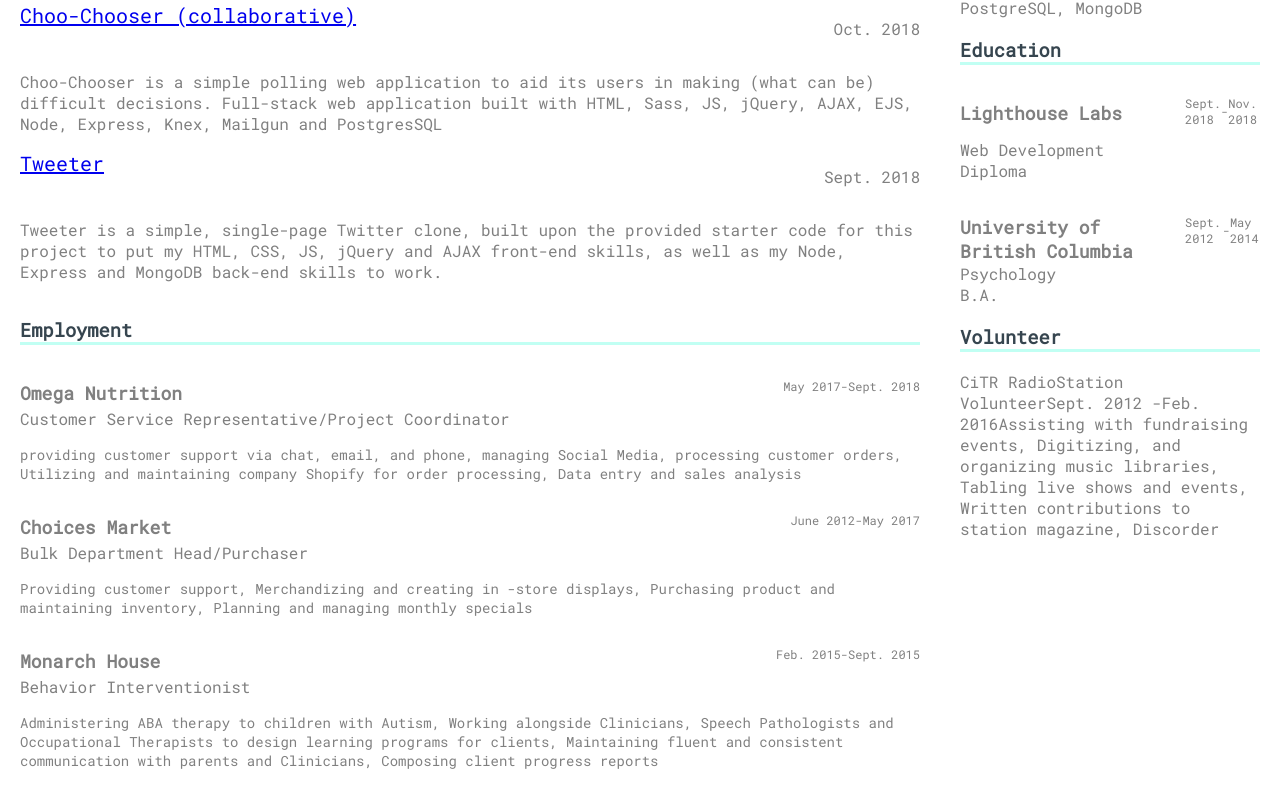
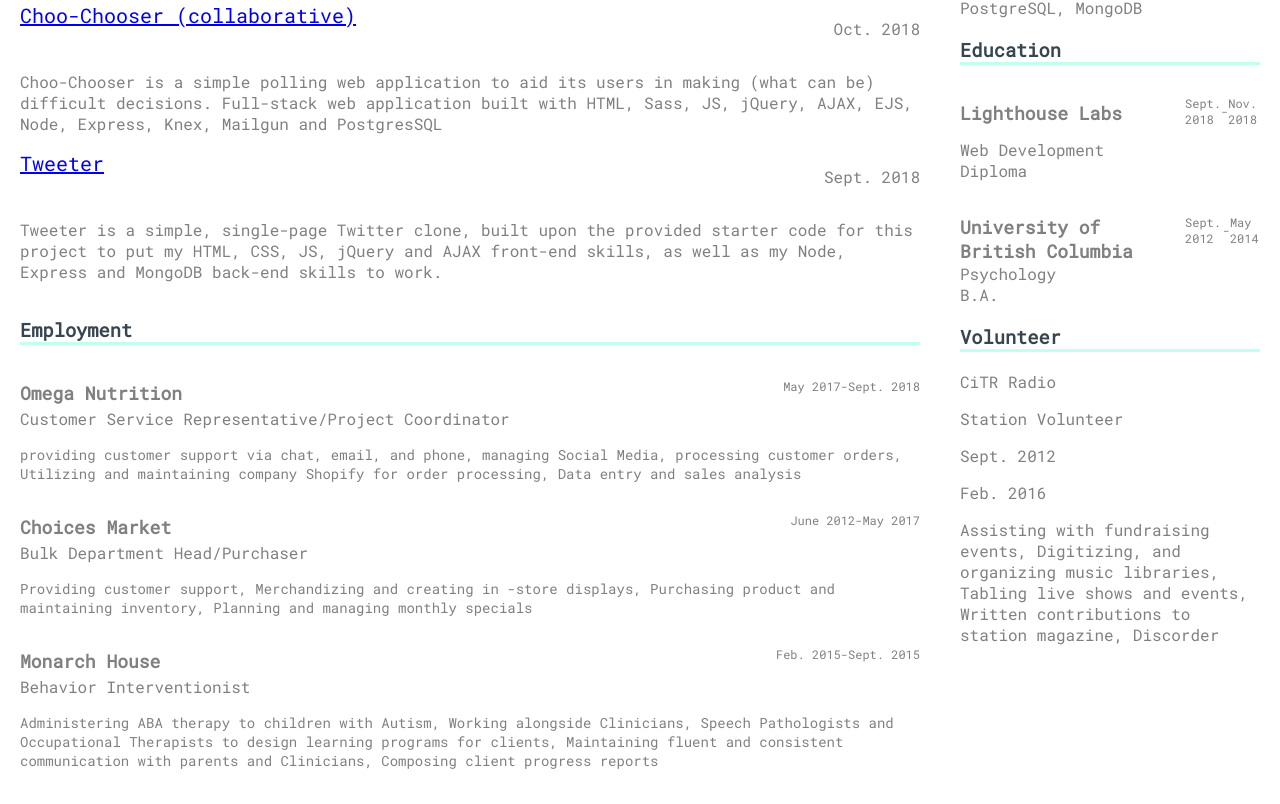
Before and after one commit to haggisbreakfast/resume, a React (Create React App) app: page / in a window 1280 px wide. Shown: the part 810-1614 px from the top of the page. Built offline with nearby package versions, Linux system fonts and the light colour scheme.

Commit message:
creates seperate component for Volunteer

```diff
--- /dev/null
+++ b/src/Volunteer.tsx
@@ -0,0 +1,29 @@
+import React from 'react';
+import styled from 'styled-components';
+import { ResumeVolunteer } from './resume';
+import { Header } from './index';
+
+const VolunteerContainer = styled.div``;
+const Organization = styled.p``;
+const Position = styled.p``;
+const StartDate = styled.p``;
+const EndDate = styled.p``;
+const Summary = styled.p``;
+
+type VolunteerProps = {
+  volunteer: ResumeVolunteer;
+};
+
+export const Volunteer = (props: VolunteerProps) => {
+  const { volunteer } = props;
+  return (
+    <VolunteerContainer>
+      <Header>Volunteer</Header>
+      <Organization>{volunteer.organization}</Organization>
+      <Position>{volunteer.position}</Position>
+      <StartDate>{volunteer.startDate}</StartDate>
+      <EndDate>{volunteer.endDate}</EndDate>
+      <Summary>{volunteer.summary}</Summary>
+    </VolunteerContainer>
+  );
+};
--- a/src/index.tsx
+++ b/src/index.tsx
@@ -18,6 +18,7 @@
 import { Job } from './Job';
 import { Skill } from './Skill';
 import { School } from './School';
+import { Volunteer } from './Volunteer';
 /**
  * Make sure to add all your icons that you imported above
  * usin this method.
@@ -45,7 +46,7 @@
   // font-weight: lighter;
   padding: 20px;
 `;
-const Header = styled.h3`
+export const Header = styled.h3`
   color: #36454f;
   font-weight: 900;
   border-bottom: solid #c1fff3;
@@ -107,7 +108,6 @@
 `;
 const Skills = styled.div``;
 const Education = styled.div``;
-const Volunteer = styled.div``;
 
 type ContactProps = { icon: IconProp; item: string; isLink?: boolean };
 const Contact: React.StatelessComponent<ContactProps> = props => {
@@ -125,12 +125,9 @@
   );
 };
 
-/// /hi/ // the type of const resume = {....}
-// This is the shape of Props going into App component
 type AppProps = {
   resume: Resume;
 };
-// This is a function component App that takes in AppProps
 const App = (props: AppProps) => {
   const { resume } = props;
   return (
@@ -160,11 +157,6 @@
           <Projects>
             <Header>Projects</Header>
             {resume.projects.map(p => {
-              /**
-               * In the end this should probs look like
-               * return <Project project={p} />
-               */
-
               return <Project project={p} />;
             })}
           </Projects>
@@ -188,13 +180,7 @@
               return <School school={e} />;
             })}
           </Education>
-          <Volunteer>
-            <Header>Volunteer</Header>
-            {resume.volunteer.organization}
-            {resume.volunteer.position}
-            {resume.volunteer.startDate} -{resume.volunteer.endDate}
-            {resume.volunteer.summary}
-          </Volunteer>
+          <Volunteer volunteer={resume.volunteer} />
         </RightMiddle>
       </Middle>
     </div>
--- a/src/resume.ts
+++ b/src/resume.ts
@@ -57,7 +57,7 @@
     phone: '(604) 813-1948',
     github: 'http://github.com/haggisbreakfast',
     summary:
-      "Junior Web Developer with a passion for creating applications that are equal parts accessible, user-friendly, and visually appealing.  Following my graduation from Lighthouse Lab's Web Development Bootcamp, I am eager to put my new skills to work. I am a strong communicator with a keenness for creative collaboration. In addition to coding, I love playing in bands and spending quality time with my two cats, Betty and Jughead. ",
+      "Junior Web Developer with a passion for creating applications that are equal parts accessible, user-friendly, and visually appealing.  Following my graduation from Lighthouse Lab's Web Development Bootcamp, I am eager to put my new skills to work. I am a strong communicator with a love for creative collaboration. In addition to coding, I love playing in bands and spending quality time with my two cats, Betty and Jughead. ",
   },
   work: [
     {
@@ -93,6 +93,7 @@
     summary:
       'Assisting with fundraising events, Digitizing, and organizing music libraries, Tabling live shows and events, Written contributions to station magazine, Discorder',
   },
+
   education: [
     {
       institution: 'Lighthouse Labs',
```
